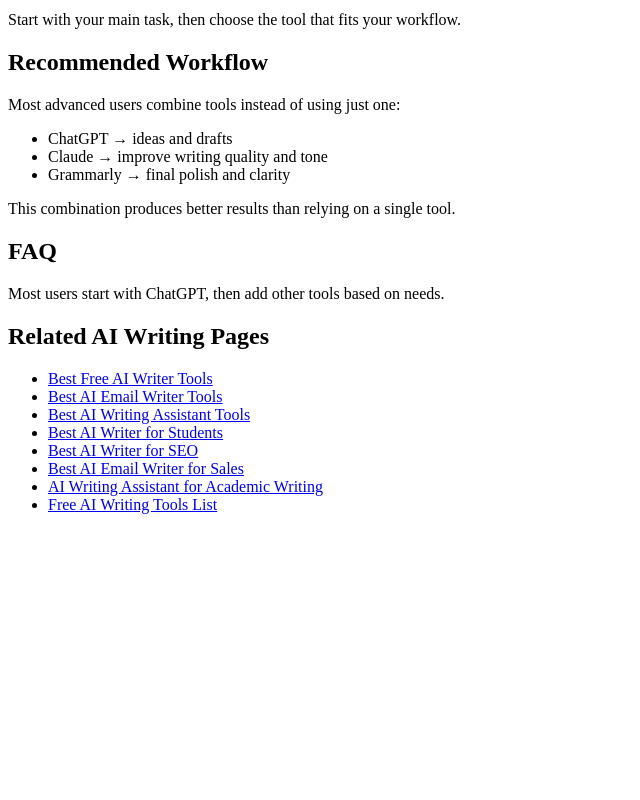
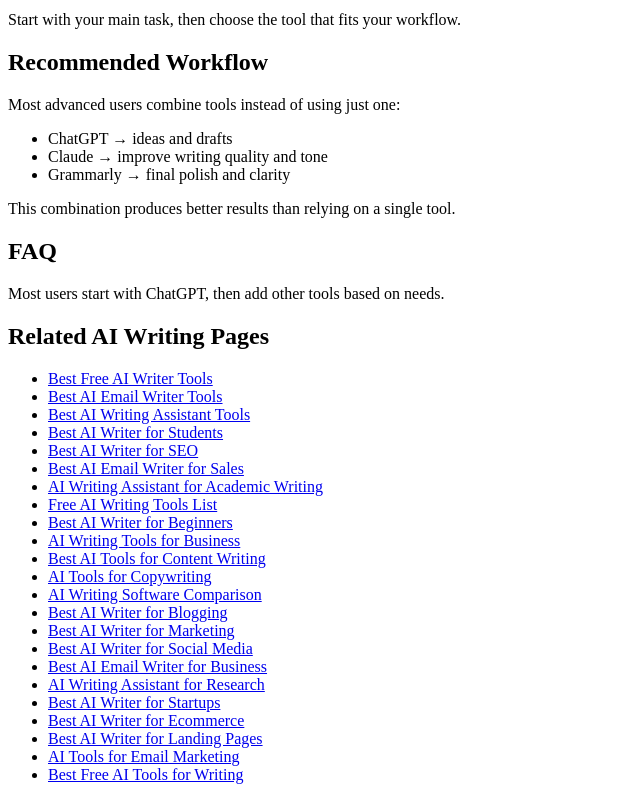
Before and after one commit to walter8688/ai-writing-assistant-academic, a plain HTML site: page index.html in a window 1280 px wide. Shown: the part 465-1265 px from the top of the page, without its empty margins (0-640 px from the left). Before the commit the page ends 995 px from the top, so only its background shows below. Drawn offline with Linux system fonts and the light colour scheme.

Commit message:
expand cluster

```diff
--- a/index.html
+++ b/index.html
@@ -2,8 +2,8 @@
 <html lang="en">
 <head>
 <meta charset="UTF-8">
-<title>AI Writing Assistant for Academic Writing</title>
-<meta name="description" content="AI Writing Assistant for Academic Writing">
+<title>AI Writing Assistant for Academic Writing in 2026</title>
+<meta name="description" content="AI Writing Assistant for Academic Writing in 2026">
 </head>
 <body>
 
@@ -48,11 +48,30 @@
 <li><a href="https://walter8688.github.io/best-free-ai-writer/">Best Free AI Writer Tools</a></li>
 <li><a href="https://walter8688.github.io/ai-email-writer/">Best AI Email Writer Tools</a></li>
 <li><a href="https://walter8688.github.io/ai-writing-assistant/">Best AI Writing Assistant Tools</a></li>
+
 <li><a href="https://walter8688.github.io/ai-writer-for-students/">Best AI Writer for Students</a></li>
 <li><a href="https://walter8688.github.io/ai-writer-for-seo/">Best AI Writer for SEO</a></li>
 <li><a href="https://walter8688.github.io/ai-email-writer-for-sales/">Best AI Email Writer for Sales</a></li>
 <li><a href="https://walter8688.github.io/ai-writing-assistant-academic/">AI Writing Assistant for Academic Writing</a></li>
 <li><a href="https://walter8688.github.io/free-ai-writing-tools-list/">Free AI Writing Tools List</a></li>
+
+<li><a href="https://walter8688.github.io/ai-writer-for-beginners/">Best AI Writer for Beginners</a></li>
+<li><a href="https://walter8688.github.io/ai-writing-tools-for-business/">AI Writing Tools for Business</a></li>
+<li><a href="https://walter8688.github.io/best-ai-tools-for-content-writing/">Best AI Tools for Content Writing</a></li>
+<li><a href="https://walter8688.github.io/ai-tools-for-copywriting/">AI Tools for Copywriting</a></li>
+<li><a href="https://walter8688.github.io/ai-writing-software-comparison/">AI Writing Software Comparison</a></li>
+
+<li><a href="https://walter8688.github.io/ai-writer-for-blogging/">Best AI Writer for Blogging</a></li>
+<li><a href="https://walter8688.github.io/ai-writer-for-marketing/">Best AI Writer for Marketing</a></li>
+<li><a href="https://walter8688.github.io/ai-writer-for-social-media/">Best AI Writer for Social Media</a></li>
+<li><a href="https://walter8688.github.io/ai-email-writer-for-business/">Best AI Email Writer for Business</a></li>
+<li><a href="https://walter8688.github.io/ai-writing-assistant-for-research/">AI Writing Assistant for Research</a></li>
+
+<li><a href="https://walter8688.github.io/ai-writer-for-startups/">Best AI Writer for Startups</a></li>
+<li><a href="https://walter8688.github.io/ai-writer-for-ecommerce/">Best AI Writer for Ecommerce</a></li>
+<li><a href="https://walter8688.github.io/ai-writer-for-landing-pages/">Best AI Writer for Landing Pages</a></li>
+<li><a href="https://walter8688.github.io/ai-tools-for-email-marketing/">AI Tools for Email Marketing</a></li>
+<li><a href="https://walter8688.github.io/best-free-ai-tools-for-writing/">Best Free AI Tools for Writing</a></li>
 </ul>
 
 </body>
```
